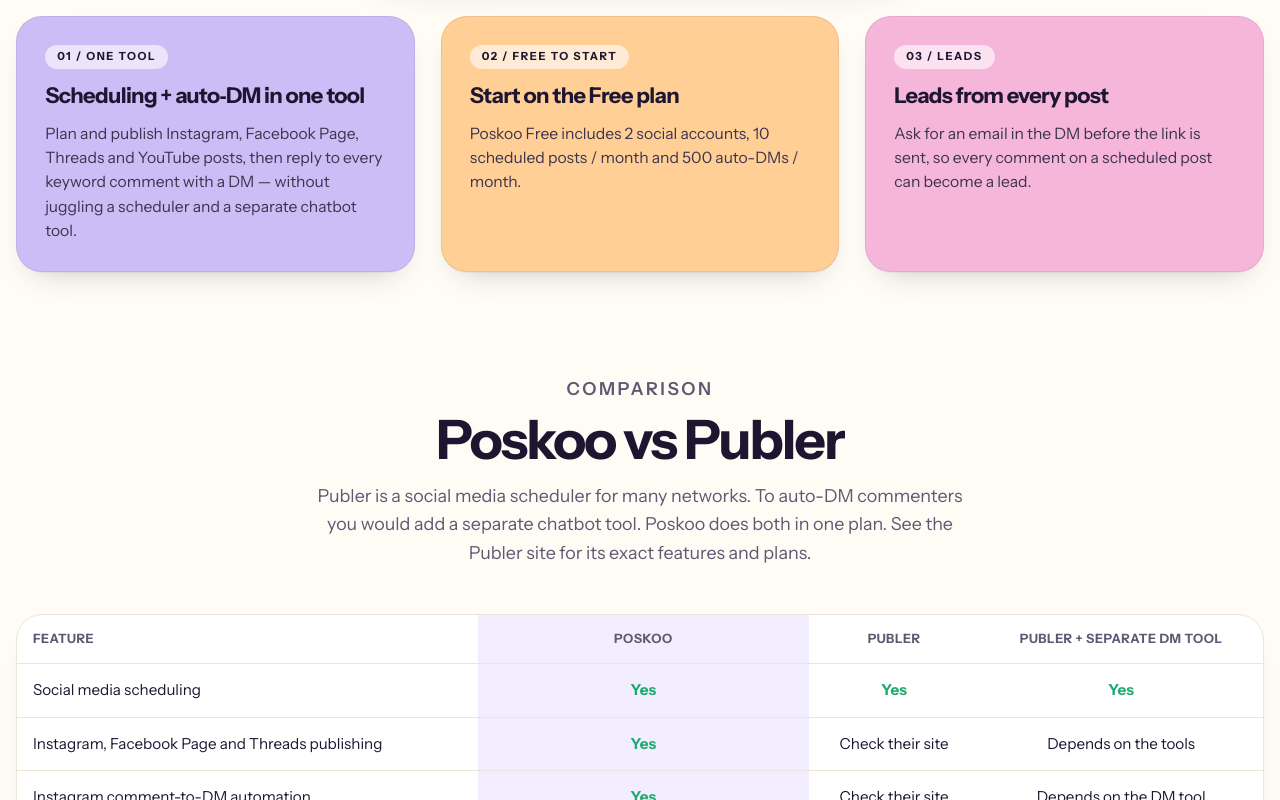
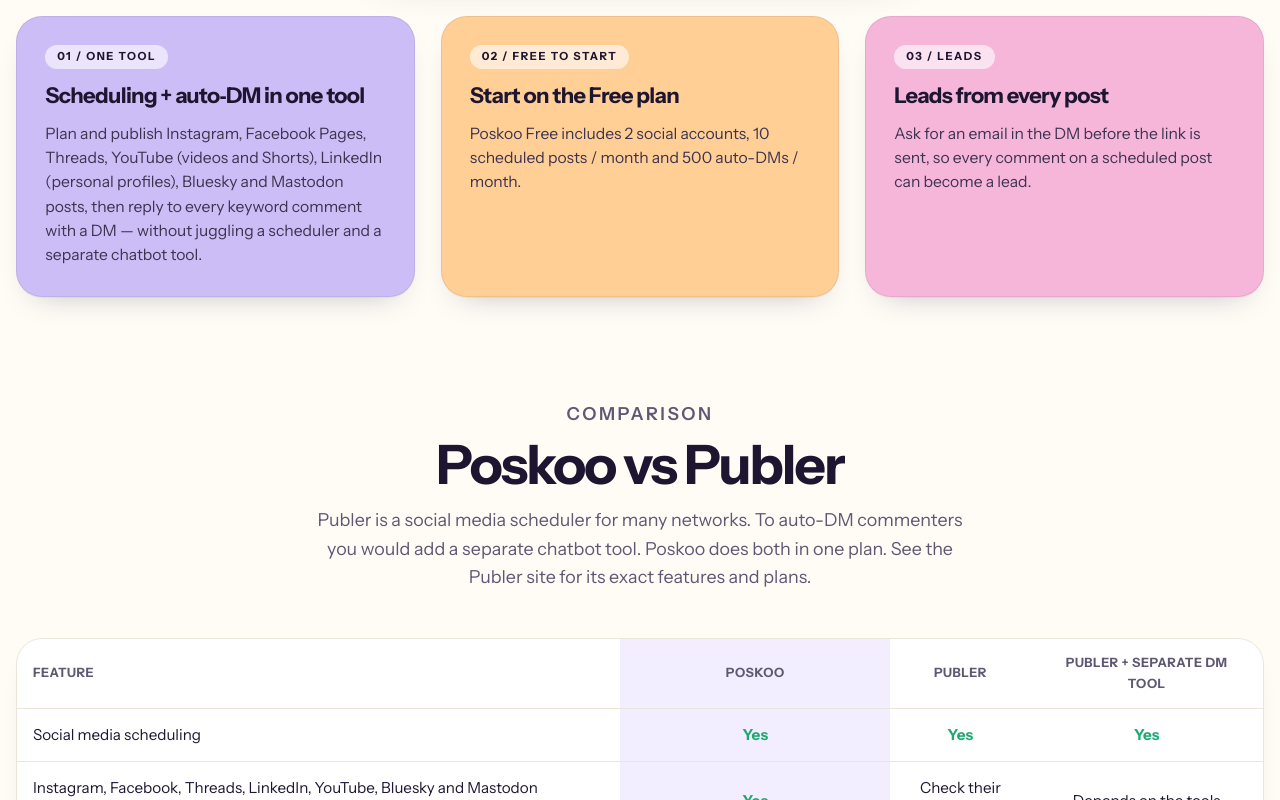
Before and after one commit to Ramanmakkar1/socialapp, a Next.js app: page /publer-alternative in a window 1280 px wide. Shown: the part 820-1620 px from the top of the page. Built offline with nearby package versions, Linux system fonts and the light colour scheme; no server answers.

Commit message:
autopilot: Replace stale 'Instagram, Facebook Page, Threads and YouTube' platform lists on Publer, Metricool and Sprout Social alternative pages and the content-calendar tool with the shared LIVE_PLATFORMS_TEXT
Task #11773, written by morph/morph-dsv41flash.

```diff
--- a/src/app/metricool-alternative/page.tsx
+++ b/src/app/metricool-alternative/page.tsx
@@ -3,7 +3,7 @@ import { withSocial } from "@/lib/page-metadata";
 import Image from "next/image";
 import Link from "next/link";
 import { BRAND } from "@/lib/brand";
-import { PLATFORMS_ANSWER } from "@/lib/platform-support";
+import { PLATFORMS_ANSWER, LIVE_PLATFORMS_TEXT } from "@/lib/platform-support";
 import { PRICE_SUMMARY } from "@/lib/plans";
 import PublicShell from "@/components/PublicShell";
 import { CompareAlternativesNav } from "@/components/CompareAlternativesNav";
@@ -88,7 +88,7 @@ export default function MetricoolAlternative() {
             Metricool alternative with Instagram <em className="s">auto-DM</em> built in
           </h1>
           <p className="lede">
-            Metricool focuses on scheduling and analytics across many networks. {BRAND.name} schedules your Instagram, Facebook Page, Threads and YouTube posts and auto-DMs every keyword commenter, so you can capture emails and export leads in one account, starting free.
+            Metricool focuses on scheduling and analytics across many networks. {BRAND.name} schedules your {LIVE_PLATFORMS_TEXT} posts and auto-DMs every keyword commenter, so you can capture emails and export leads in one account, starting free.
           </p>
           <div className="ctas">
             <Link className="btn btn-dark" href="/signup">Start free <span aria-hidden="true">→</span></Link>
--- a/src/app/publer-alternative/page.tsx
+++ b/src/app/publer-alternative/page.tsx
@@ -3,7 +3,7 @@ import { withSocial } from "@/lib/page-metadata";
 import Image from "next/image";
 import Link from "next/link";
 import { BRAND } from "@/lib/brand";
-import { PLATFORMS_ANSWER } from "@/lib/platform-support";
+import { PLATFORMS_ANSWER, LIVE_PLATFORMS_TEXT } from "@/lib/platform-support";
 import { PRICE_SUMMARY } from "@/lib/plans";
 import PublicShell from "@/components/PublicShell";
 import { CompareAlternativesNav } from "@/components/CompareAlternativesNav";
@@ -14,19 +14,19 @@ import { AnimArt } from "@/components/AnimArt";
 export const metadata: Metadata = withSocial({
   title: { absolute: `Publer Alternative with Instagram Auto-DM | ${BRAND.name}` },
   description:
-    "Poskoo is a Publer alternative that schedules Instagram, Facebook and Threads posts and auto-DMs every keyword commenter to capture leads. Free plan.",
+    "Poskoo is a Publer alternative that schedules Instagram, Facebook, Threads, LinkedIn, YouTube, Bluesky and Mastodon posts and auto-DMs keyword commenters.",
   alternates: { canonical: `${BRAND.url}/publer-alternative` },
 });
 
 const whySwitch = [
-  { no: "01 / One tool", title: "Scheduling + auto-DM in one tool", text: "Plan and publish Instagram, Facebook Page, Threads and YouTube posts, then reply to every keyword comment with a DM — without juggling a scheduler and a separate chatbot tool." },
+  { no: "01 / One tool", title: "Scheduling + auto-DM in one tool", text: `Plan and publish ${LIVE_PLATFORMS_TEXT} posts, then reply to every keyword comment with a DM — without juggling a scheduler and a separate chatbot tool.` },
   { no: "02 / Free to start", title: "Start on the Free plan", text: `${BRAND.name} Free includes 2 social accounts, 10 scheduled posts / month and 500 auto-DMs / month.` },
   { no: "03 / Leads", title: "Leads from every post", text: "Ask for an email in the DM before the link is sent, so every comment on a scheduled post can become a lead." },
 ];
 
 const compare: [string, string, string, string][] = [
   ["Social media scheduling", "Yes", "Yes", "Yes"],
-  ["Instagram, Facebook Page and Threads publishing", "Yes", "Check their site", "Depends on the tools"],
+  ["Instagram, Facebook, Threads, LinkedIn, YouTube, Bluesky and Mastodon publishing", "Yes", "Check their site", "Depends on the tools"],
   ["Instagram comment-to-DM automation", "Yes", "Check their site", "Depends on the DM tool"],
   ["Email capture in the DM", "Yes", "Check their site", "Depends on the DM tool"],
   ["AI caption ideas", "Yes", "Check their site", "Check their site"],
--- a/src/app/sprout-social-alternative/page.tsx
+++ b/src/app/sprout-social-alternative/page.tsx
@@ -3,7 +3,7 @@ import { withSocial } from "@/lib/page-metadata";
 import Image from "next/image";
 import Link from "next/link";
 import { BRAND } from "@/lib/brand";
-import { PLATFORMS_ANSWER } from "@/lib/platform-support";
+import { PLATFORMS_ANSWER, LIVE_PLATFORMS_TEXT } from "@/lib/platform-support";
 import { PRICE_SUMMARY } from "@/lib/plans";
 import PublicShell from "@/components/PublicShell";
 import { CompareAlternativesNav } from "@/components/CompareAlternativesNav";
@@ -76,7 +76,7 @@ export default function SproutSocialAlternative() {
             Sprout Social alternative with Instagram <em className="s">auto-DM</em> built in
           </h1>
           <p className="lede">
-            Sprout Social is an enterprise suite priced per seat. {BRAND.name} schedules your Instagram, Facebook Page, Threads and YouTube posts and auto-DMs every keyword commenter, so you can capture emails and export leads in one account, starting free.
+            Sprout Social is an enterprise suite priced per seat. {BRAND.name} schedules your {LIVE_PLATFORMS_TEXT} posts and auto-DMs every keyword commenter, so you can capture emails and export leads in one account, starting free.
           </p>
           <div className="ctas">
             <Link className="btn btn-dark" href="/signup">Start free <span aria-hidden="true">→</span></Link>
--- a/src/app/tools/social-media-content-calendar/page.tsx
+++ b/src/app/tools/social-media-content-calendar/page.tsx
@@ -142,8 +142,8 @@ const config: ToolPageConfig = {
           <p>
             A plan only helps if the posts go out. Once the week is set, add each post to Poskoo with its date, time and
             media: the <Link href="/instagram-scheduler">Instagram scheduler</Link> handles feed posts, Reels, carousels and
-            Stories, and Poskoo also schedules Facebook Page, Threads and YouTube posts. TikTok, LinkedIn, Pinterest and X
-            rows in the template are for planning only.
+            Stories, and Poskoo also schedules Facebook Page, Threads, YouTube, LinkedIn, Bluesky and Mastodon posts.
+            TikTok, Pinterest and X rows in the template are for planning only for now.
           </p>
         ),
       },
```
